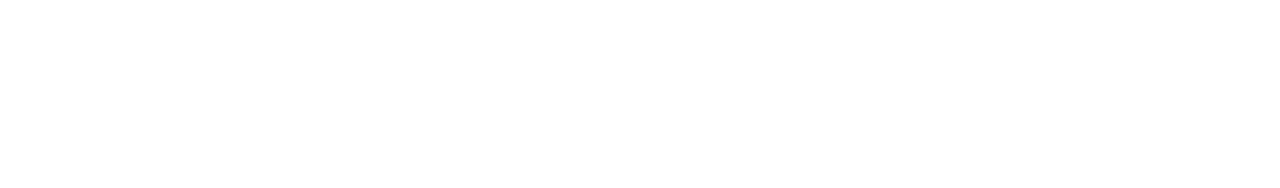
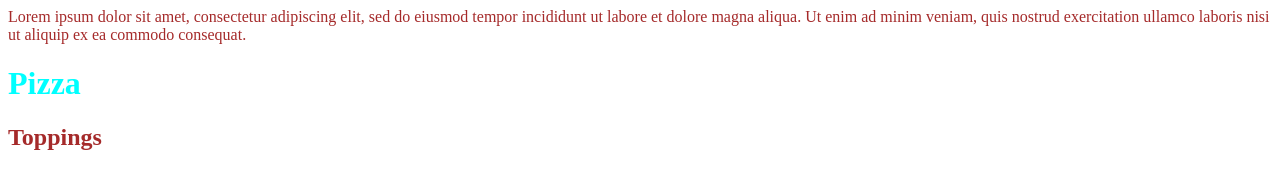
Before and after one commit to heathAG/ec-week-2, a plain HTML site: page index.html in a window 1280 px wide. Drawn offline with Linux system fonts and the light colour scheme.

Commit message:
week 2 complete

```diff
--- a/index.html
+++ b/index.html
@@ -3,10 +3,23 @@
 <head>
     <meta charset="UTF-8">
     <meta name="viewport" content="width=device-width, initial-scale=1.0">
+    <link rel="stylesheet" href="./styles.css" />
     <title>week 2</title>
+    <link>
 </head>
 
 <body>
+    Lorem ipsum dolor sit amet, consectetur adipiscing elit, sed do eiusmod tempor
+  incididunt ut labore et dolore magna aliqua.
+
+  Ut enim ad minim veniam, quis nostrud exercitation ullamco laboris
+  nisi ut aliquip ex ea commodo consequat.
+  <h1> Pizza
+
+  </h1>
+  <h2> Toppings
+
+  </h2>
 
 </body>
 
--- /dev/null
+++ b/styles.css
@@ -0,0 +1,6 @@
+h1 {
+    color:aqua
+}
+body {
+    color:brown
+}
```
Also changed, not shown: 1 other file.
